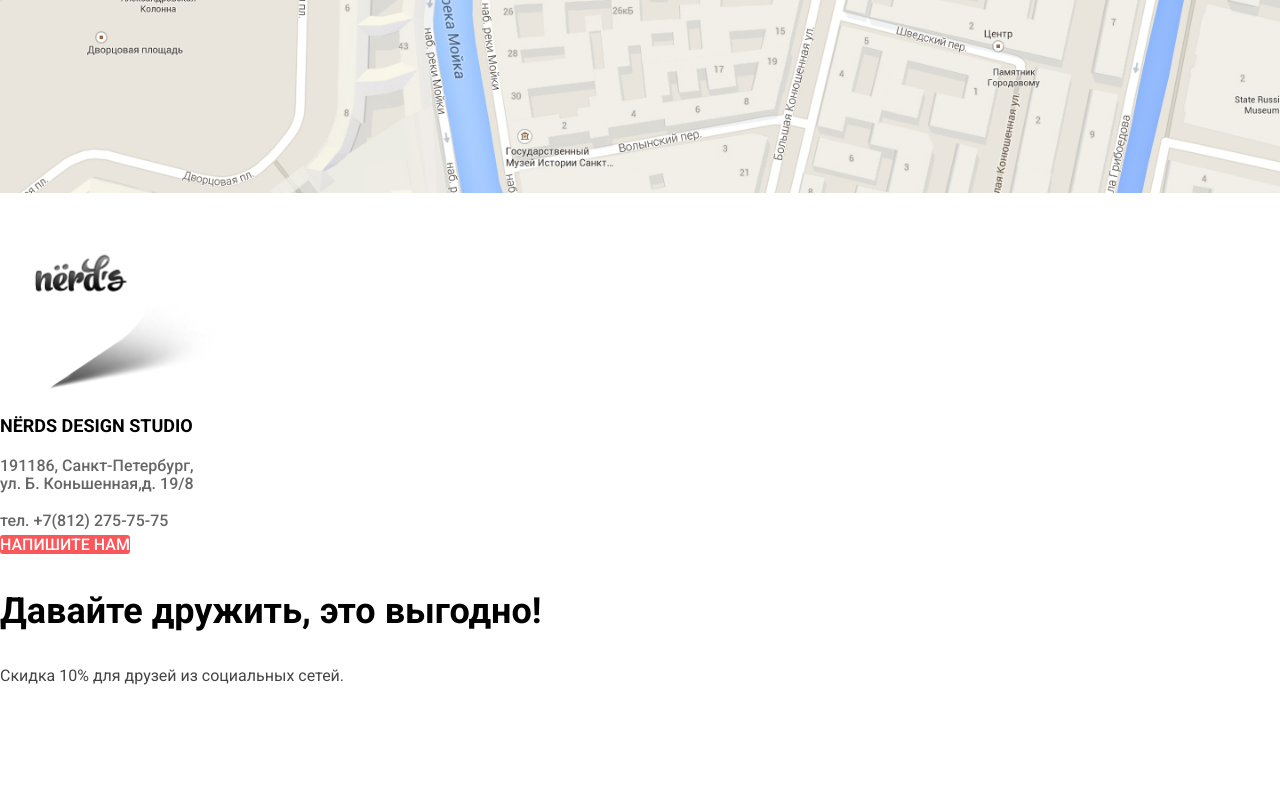
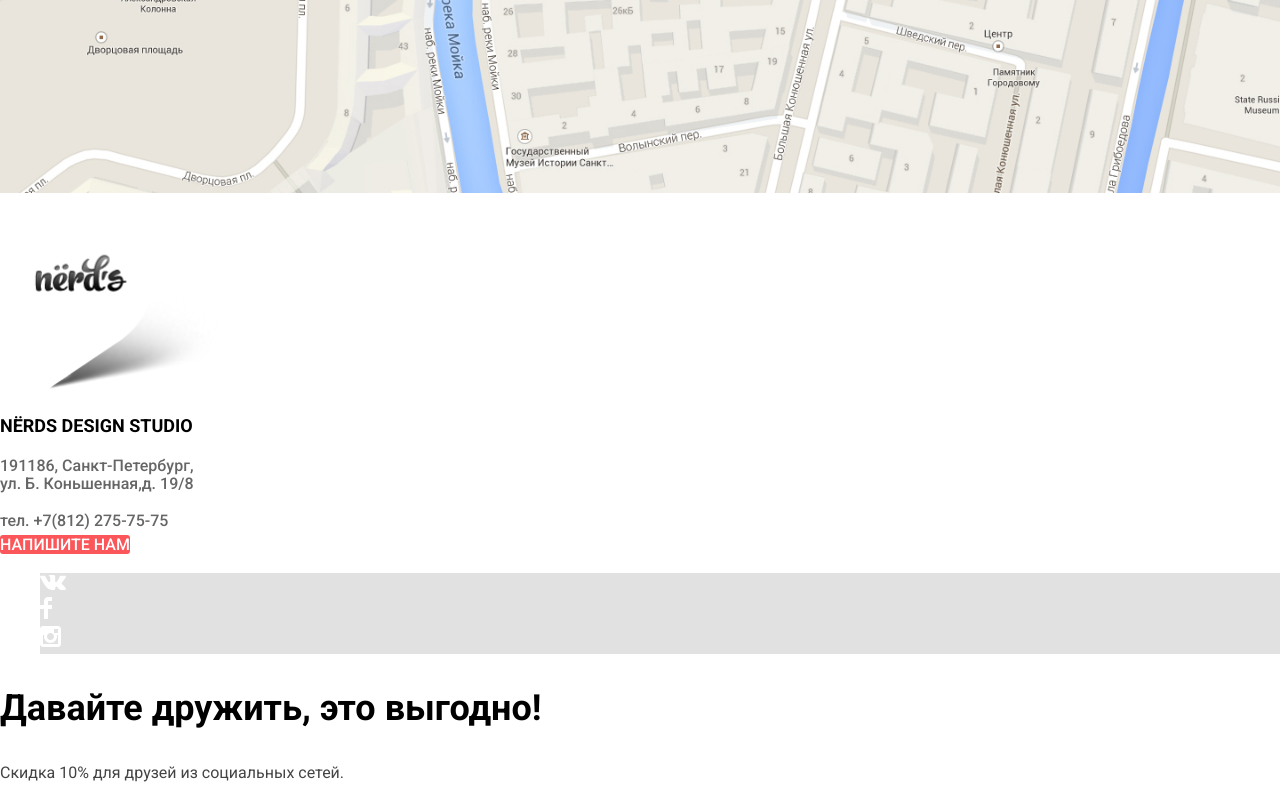
Before and after one commit to IlyaSilchenko/1549447-nerds-29, a plain HTML site: page index.html in a window 1280 px wide. Shown: the part 3291-4091 px from the top of the page. Before the commit the page ends 3994 px from the top, so only its background shows below. Drawn offline with Linux system fonts and the light colour scheme.

Commit message:
Update index.html

```diff
--- a/index.html
+++ b/index.html
@@ -150,17 +150,14 @@
                 <a class="button-red" href="">НАПИШИТЕ НАМ</a>
             </section>
             <ul class="logo-sw">
-              <li>
-                <div class="logo-circle-vk"></div>
-                <div class="vk-logo"></div>
+              <li class="logo-circle">
+                <img src="img/logovk.svg" alt="">
               </li>
-              <li>
-                <div class="logo-circle-fb"></div>
-                <div class="fb-logo"></div>
+              <li class="logo-circle">
+                <img src="img/logofb.svg" alt="">
               </li>
-              <li>
-                <div class="logo-circle-insta"></div>
-                <div class="insta-logo"></div>
+              <li class="logo-circle">
+                <img src="img/logoinsta.svg" alt="">
               </li>
             </ul>
             <p class="friendship">Давайте дружить, это выгодно!</p>
```
